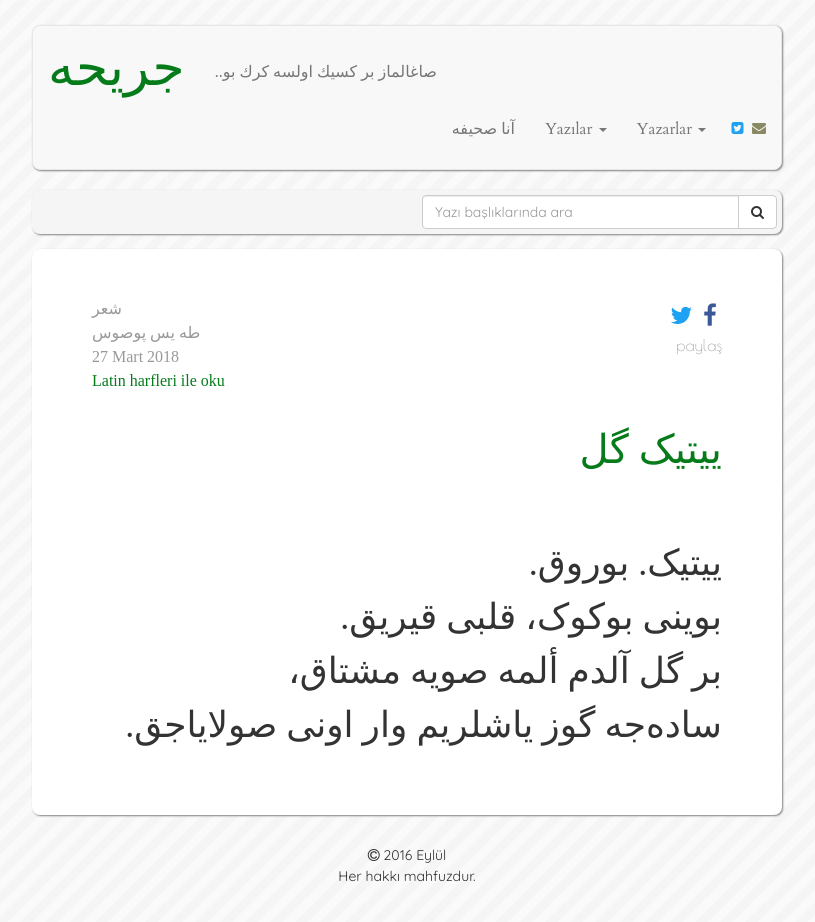
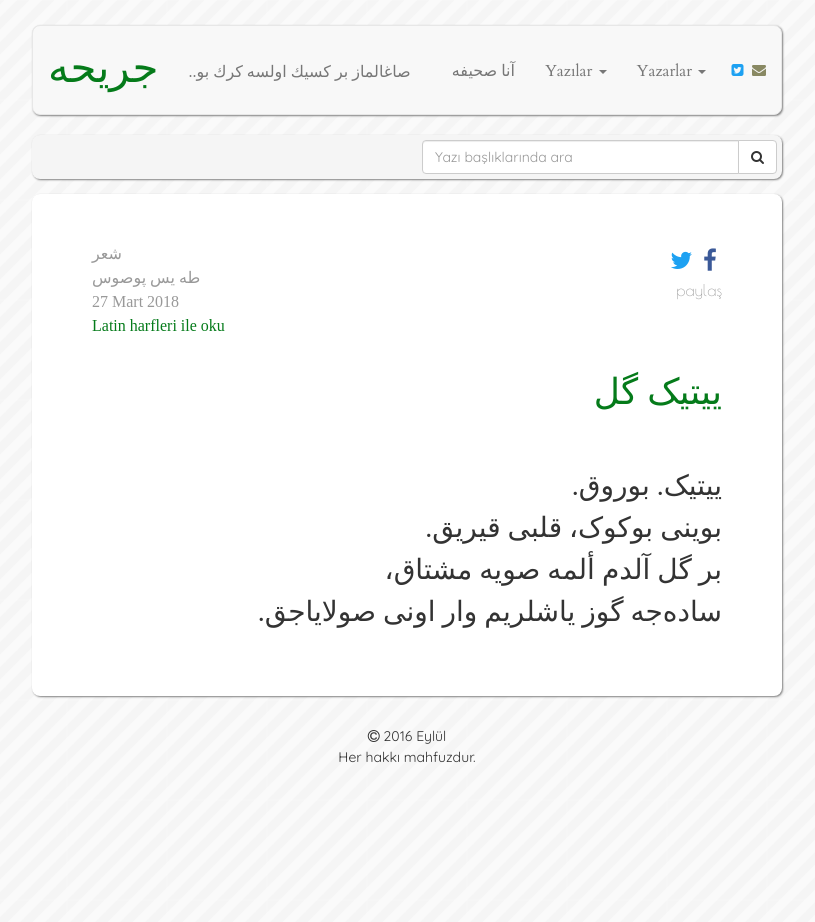
Before and after one commit to muhammedaydogdu/muhammedaydogdu.github.io, a Jekyll site: the page built from _posts/2018-03-27-yitik-gul-os.md, in a window 1280 px wide. Shown: the whole page, without its empty margins (233-1048 px from the left). Built offline with Jekyll 4.4.1, drawn with Linux system fonts in a browser that asks for light colours; some web fonts are replaced; after the commit the page ends 900 px from its top, so only the background shows below that.

Commit message:
Update style.css

```diff
--- a/css/style.css
+++ b/css/style.css
@@ -132,17 +132,17 @@
 }
 
 .os-text {
-  font-family: Husrev Hatti;
+  font-family: 'Husrev Hatti';
 }
 
 .container .jumbotron .os-text p {
+  font-size: 28px;
+}
+
+.container .jumbotron h2.os-text {
   font-size: 36px;
 }
 
-.container .jumbotron h2.os-text {
-  font-size: 40px;
+#os-baslik {
+  font-size: 42px;
 }
-
-#os-baslik {
-  font-size: 52px;
-}
```
